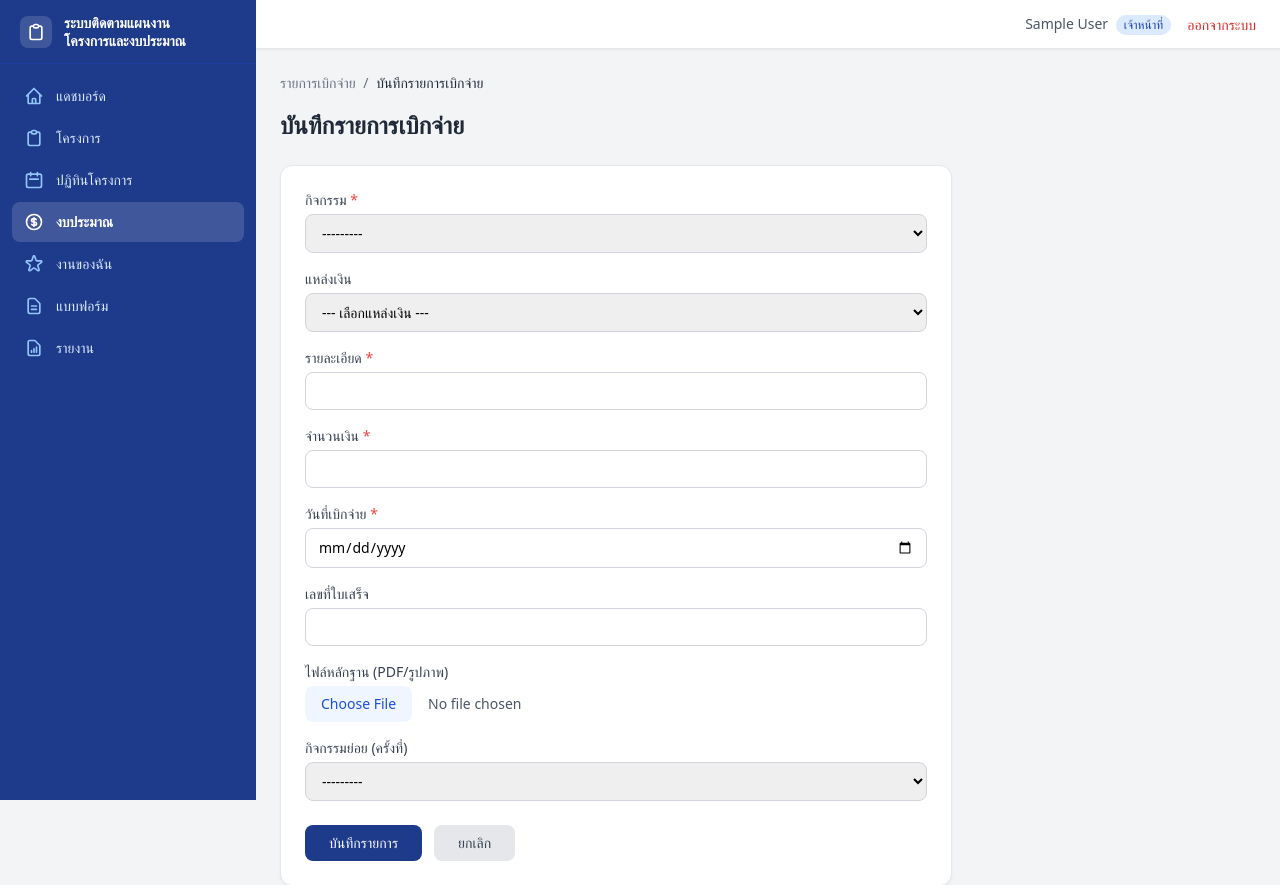
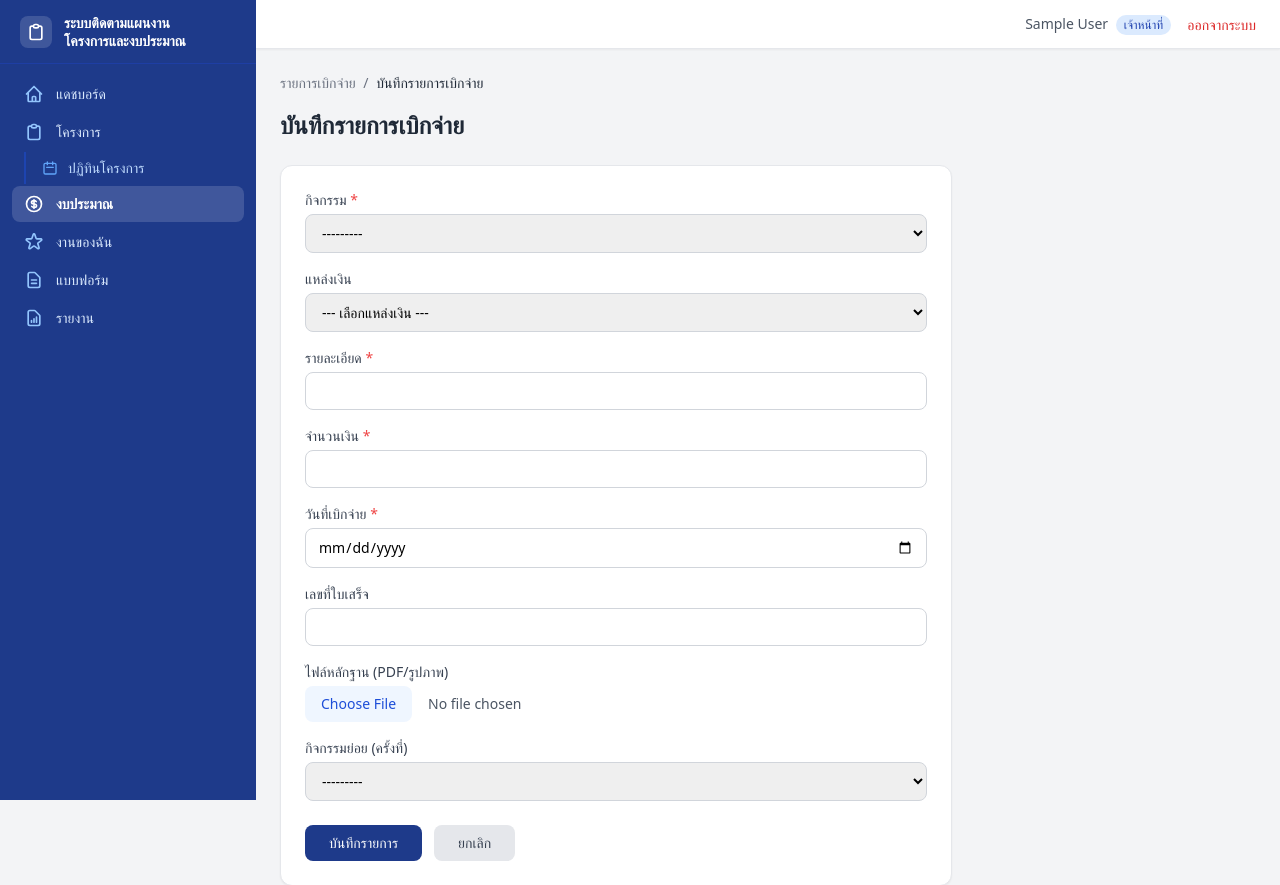
Before and after one commit to azimuthotg/projects_tracker, a Django app: page /budget/create/ in a window 1280 px wide. Shown: the top 885 px of the page. Run offline with Django 5.2, Linux system fonts and the light colour scheme; a user stored in the database is signed in; tables that the repository leaves empty hold one stand-in row (values such as "Sample post"); parts of the project's set-up code (start-up, migrations or seed data) failed here and were passed over; some libraries are stand-ins or nearby versions.

Commit message:
feat: collapsible admin section + sub-items in sidebar
- Admin section (8 items) collapses into a toggle button "จัดการระบบ"
  with animated chevron; closed by default, auto-expands when on any
  admin page, state persisted in localStorage across navigations
- ปฏิทินโครงการ indented as sub-item under โครงการ with border-left accent
- อนุมัติรายการ indented as sub-item under งบประมาณ (head/admin only)
- All main items: py-2 (was py-2.5) saving ~90px total height
- nav overflow-y-auto + max-height calc for small screens
- Fix แดชบอร์ด active state: was matching all dashboard/* pages,
  now correctly matches index only

Co-Authored-By: Claude Sonnet 4.6 <noreply@anthropic.com>

```diff
--- a/templates/components/sidebar.html
+++ b/templates/components/sidebar.html
@@ -1,24 +1,27 @@
 <aside class="fixed inset-y-0 left-0 z-30 w-64 bg-blue-900 text-white transform -translate-x-full md:translate-x-0 transition-transform duration-200" id="sidebar">
     <!-- Logo -->
-    <div class="flex items-center h-16 px-5 border-b border-blue-800/70">
+    <div class="flex items-center h-16 px-5 border-b border-blue-800/70 flex-shrink-0">
         <div class="w-8 h-8 bg-white/15 rounded-lg flex items-center justify-center mr-3 flex-shrink-0">
             <svg class="w-5 h-5 text-white" fill="none" stroke="currentColor" viewBox="0 0 24 24"><path stroke-linecap="round" stroke-linejoin="round" stroke-width="2" d="M9 5H7a2 2 0 00-2 2v12a2 2 0 002 2h10a2 2 0 002-2V7a2 2 0 00-2-2h-2M9 5a2 2 0 002 2h2a2 2 0 002-2M9 5a2 2 0 012-2h2a2 2 0 012 2"/></svg>
         </div>
         <h1 class="text-sm font-bold leading-tight">ระบบติดตามแผนงาน<br>โครงการและงบประมาณ</h1>
     </div>
 
-    <nav class="mt-3 px-3 space-y-0.5 pb-4">
+    <nav class="mt-3 px-3 space-y-0.5 pb-6 overflow-y-auto" style="max-height: calc(100vh - 4rem);">
+
+        <!-- แดชบอร์ด -->
         <a href="{% url 'dashboard:index' %}"
-           class="flex items-center px-3 py-2.5 text-sm rounded-lg transition-colors
-                  {% if request.resolver_match.app_name == 'dashboard' %}nav-active bg-white/15{% else %}hover:bg-blue-800/70 text-blue-100{% endif %}">
-            <svg class="w-4.5 h-4.5 w-5 h-5 mr-3 flex-shrink-0 {% if request.resolver_match.app_name == 'dashboard' %}text-white{% else %}text-blue-300{% endif %}" fill="none" stroke="currentColor" viewBox="0 0 24 24">
+           class="flex items-center px-3 py-2 text-sm rounded-lg transition-colors
+                  {% if request.resolver_match.app_name == 'dashboard' and request.resolver_match.url_name == 'index' %}nav-active bg-white/15{% else %}hover:bg-blue-800/70 text-blue-100{% endif %}">
+            <svg class="w-5 h-5 mr-3 flex-shrink-0 {% if request.resolver_match.app_name == 'dashboard' and request.resolver_match.url_name == 'index' %}text-white{% else %}text-blue-300{% endif %}" fill="none" stroke="currentColor" viewBox="0 0 24 24">
                 <path stroke-linecap="round" stroke-linejoin="round" stroke-width="2" d="M3 12l2-2m0 0l7-7 7 7M5 10v10a1 1 0 001 1h3m10-11l2 2m-2-2v10a1 1 0 01-1 1h-3m-6 0a1 1 0 001-1v-4a1 1 0 011-1h2a1 1 0 011 1v4a1 1 0 001 1m-6 0h6"/>
             </svg>
             แดชบอร์ด
         </a>
 
+        <!-- โครงการ -->
         <a href="{% url 'projects:project_list' %}"
-           class="flex items-center px-3 py-2.5 text-sm rounded-lg transition-colors
+           class="flex items-center px-3 py-2 text-sm rounded-lg transition-colors
                   {% if request.resolver_match.app_name == 'projects' and request.resolver_match.url_name == 'project_list' %}nav-active bg-white/15{% else %}hover:bg-blue-800/70 text-blue-100{% endif %}">
             <svg class="w-5 h-5 mr-3 flex-shrink-0 {% if request.resolver_match.app_name == 'projects' and request.resolver_match.url_name == 'project_list' %}text-white{% else %}text-blue-300{% endif %}" fill="none" stroke="currentColor" viewBox="0 0 24 24">
                 <path stroke-linecap="round" stroke-linejoin="round" stroke-width="2" d="M9 5H7a2 2 0 00-2 2v12a2 2 0 002 2h10a2 2 0 002-2V7a2 2 0 00-2-2h-2M9 5a2 2 0 002 2h2a2 2 0 002-2M9 5a2 2 0 012-2h2a2 2 0 012 2"/>
@@ -26,17 +29,19 @@
             โครงการ
         </a>
 
+        <!-- ปฏิทินโครงการ (sub-item ใต้ โครงการ) -->
         <a href="{% url 'projects:project_timeline' %}"
-           class="flex items-center px-3 py-2.5 text-sm rounded-lg transition-colors
-                  {% if request.resolver_match.url_name == 'project_timeline' %}nav-active bg-white/15{% else %}hover:bg-blue-800/70 text-blue-100{% endif %}">
-            <svg class="w-5 h-5 mr-3 flex-shrink-0 {% if request.resolver_match.url_name == 'project_timeline' %}text-white{% else %}text-blue-300{% endif %}" fill="none" stroke="currentColor" viewBox="0 0 24 24">
+           class="flex items-center ml-3 pl-4 pr-3 py-1.5 text-sm rounded-r-lg border-l-2 transition-colors
+                  {% if request.resolver_match.url_name == 'project_timeline' %}border-blue-400 bg-white/10 text-white{% else %}border-blue-700/50 hover:bg-blue-800/60 hover:border-blue-500 text-blue-200{% endif %}">
+            <svg class="w-4 h-4 mr-2.5 flex-shrink-0 {% if request.resolver_match.url_name == 'project_timeline' %}text-blue-300{% else %}text-blue-400{% endif %}" fill="none" stroke="currentColor" viewBox="0 0 24 24">
                 <path stroke-linecap="round" stroke-linejoin="round" stroke-width="2" d="M8 7V3m8 4V3m-9 8h10M5 21h14a2 2 0 002-2V7a2 2 0 00-2-2H5a2 2 0 00-2 2v12a2 2 0 002 2z"/>
             </svg>
             ปฏิทินโครงการ
         </a>
 
+        <!-- งบประมาณ -->
         <a href="{% url 'budget:expense_list' %}"
-           class="flex items-center px-3 py-2.5 text-sm rounded-lg transition-colors
+           class="flex items-center px-3 py-2 text-sm rounded-lg transition-colors
                   {% if request.resolver_match.app_name == 'budget' and request.resolver_match.url_name in 'expense_list,expense_create,expense_edit,expense_create_for_activity' %}nav-active bg-white/15{% else %}hover:bg-blue-800/70 text-blue-100{% endif %}">
             <svg class="w-5 h-5 mr-3 flex-shrink-0 {% if request.resolver_match.app_name == 'budget' and request.resolver_match.url_name in 'expense_list,expense_create,expense_edit,expense_create_for_activity' %}text-white{% else %}text-blue-300{% endif %}" fill="none" stroke="currentColor" viewBox="0 0 24 24">
                 <path stroke-linecap="round" stroke-linejoin="round" stroke-width="2" d="M12 8c-1.657 0-3 .895-3 2s1.343 2 3 2 3 .895 3 2-1.343 2-3 2m0-8c1.11 0 2.08.402 2.599 1M12 8V7m0 1v8m0 0v1m0-1c-1.11 0-2.08-.402-2.599-1M21 12a9 9 0 11-18 0 9 9 0 0118 0z"/>
@@ -44,12 +49,13 @@
             งบประมาณ
         </a>
 
+        <!-- อนุมัติรายการ (sub-item ใต้ งบประมาณ, เฉพาะ head/admin) -->
         {% if user.profile.role in "head,admin" %}
         <a href="{% url 'budget:approval_list' %}"
-           class="flex items-center justify-between px-3 py-2.5 text-sm rounded-lg transition-colors
-                  {% if request.resolver_match.url_name in 'approval_list,expense_approve' %}nav-active bg-white/15{% else %}hover:bg-blue-800/70 text-blue-100{% endif %}">
+           class="flex items-center justify-between ml-3 pl-4 pr-3 py-1.5 text-sm rounded-r-lg border-l-2 transition-colors
+                  {% if request.resolver_match.url_name in 'approval_list,expense_approve' %}border-blue-400 bg-white/10 text-white{% else %}border-blue-700/50 hover:bg-blue-800/60 hover:border-blue-500 text-blue-200{% endif %}">
             <span class="flex items-center">
-                <svg class="w-5 h-5 mr-3 flex-shrink-0 {% if request.resolver_match.url_name in 'approval_list,expense_approve' %}text-white{% else %}text-blue-300{% endif %}" fill="none" stroke="currentColor" viewBox="0 0 24 24">
+                <svg class="w-4 h-4 mr-2.5 flex-shrink-0 {% if request.resolver_match.url_name in 'approval_list,expense_approve' %}text-blue-300{% else %}text-blue-400{% endif %}" fill="none" stroke="currentColor" viewBox="0 0 24 24">
                     <path stroke-linecap="round" stroke-linejoin="round" stroke-width="2" d="M9 12l2 2 4-4m6 2a9 9 0 11-18 0 9 9 0 0118 0z"/>
                 </svg>
                 อนุมัติรายการ
@@ -62,9 +68,10 @@
         </a>
         {% endif %}
 
+        <!-- ภาพรวมผู้บริหาร -->
         {% if user.profile.role in "planner,head,admin,executive" %}
         <a href="{% url 'dashboard:executive' %}"
-           class="flex items-center px-3 py-2.5 text-sm rounded-lg transition-colors
+           class="flex items-center px-3 py-2 text-sm rounded-lg transition-colors
                   {% if request.resolver_match.url_name == 'executive' %}nav-active bg-white/15{% else %}hover:bg-blue-800/70 text-blue-100{% endif %}">
             <svg class="w-5 h-5 mr-3 flex-shrink-0 {% if request.resolver_match.url_name == 'executive' %}text-white{% else %}text-blue-300{% endif %}" fill="none" stroke="currentColor" viewBox="0 0 24 24">
                 <path stroke-linecap="round" stroke-linejoin="round" stroke-width="2" d="M9 19v-6a2 2 0 00-2-2H5a2 2 0 00-2 2v6a2 2 0 002 2h2a2 2 0 002-2zm0 0V9a2 2 0 012-2h2a2 2 0 012 2v10m-6 0a2 2 0 002 2h2a2 2 0 002-2m0 0V5a2 2 0 012-2h2a2 2 0 012 2v14a2 2 0 01-2 2h-2a2 2 0 01-2-2z"/>
@@ -73,9 +80,10 @@
         </a>
         {% endif %}
 
+        <!-- งานของฉัน -->
         {% if user.profile.role != "executive" %}
         <a href="{% url 'dashboard:my_tasks' %}"
-           class="flex items-center px-3 py-2.5 text-sm rounded-lg transition-colors
+           class="flex items-center px-3 py-2 text-sm rounded-lg transition-colors
                   {% if request.resolver_match.url_name == 'my_tasks' %}nav-active bg-white/15{% else %}hover:bg-blue-800/70 text-blue-100{% endif %}">
             <svg class="w-5 h-5 mr-3 flex-shrink-0 {% if request.resolver_match.url_name == 'my_tasks' %}text-white{% else %}text-blue-300{% endif %}" fill="none" stroke="currentColor" viewBox="0 0 24 24">
                 <path stroke-linecap="round" stroke-linejoin="round" stroke-width="2" d="M11.049 2.927c.3-.921 1.603-.921 1.902 0l1.519 4.674a1 1 0 00.95.69h4.915c.969 0 1.371 1.24.588 1.81l-3.976 2.888a1 1 0 00-.363 1.118l1.518 4.674c.3.922-.755 1.688-1.538 1.118l-3.976-2.888a1 1 0 00-1.176 0l-3.976 2.888c-.783.57-1.838-.197-1.538-1.118l1.518-4.674a1 1 0 00-.363-1.118l-3.976-2.888c-.784-.57-.38-1.81.588-1.81h4.914a1 1 0 00.951-.69l1.519-4.674z"/>
@@ -84,8 +92,9 @@
         </a>
         {% endif %}
 
+        <!-- แบบฟอร์ม -->
         <a href="{% url 'projects:forms_list' %}"
-           class="flex items-center px-3 py-2.5 text-sm rounded-lg transition-colors
+           class="flex items-center px-3 py-2 text-sm rounded-lg transition-colors
                   {% if request.resolver_match.url_name in 'forms_list,forms_manage,forms_edit' %}nav-active bg-white/15{% else %}hover:bg-blue-800/70 text-blue-100{% endif %}">
             <svg class="w-5 h-5 mr-3 flex-shrink-0 {% if request.resolver_match.url_name in 'forms_list,forms_manage,forms_edit' %}text-white{% else %}text-blue-300{% endif %}" fill="none" stroke="currentColor" viewBox="0 0 24 24">
                 <path stroke-linecap="round" stroke-linejoin="round" stroke-width="2" d="M9 12h6m-6 4h6m2 5H7a2 2 0 01-2-2V5a2 2 0 012-2h5.586a1 1 0 01.707.293l5.414 5.414a1 1 0 01.293.707V19a2 2 0 01-2 2z"/>
@@ -93,8 +102,9 @@
             แบบฟอร์ม
         </a>
 
+        <!-- รายงาน -->
         <a href="{% url 'reports:budget_report' %}"
-           class="flex items-center px-3 py-2.5 text-sm rounded-lg transition-colors
+           class="flex items-center px-3 py-2 text-sm rounded-lg transition-colors
                   {% if request.resolver_match.app_name == 'reports' %}nav-active bg-white/15{% else %}hover:bg-blue-800/70 text-blue-100{% endif %}">
             <svg class="w-5 h-5 mr-3 flex-shrink-0 {% if request.resolver_match.app_name == 'reports' %}text-white{% else %}text-blue-300{% endif %}" fill="none" stroke="currentColor" viewBox="0 0 24 24">
                 <path stroke-linecap="round" stroke-linejoin="round" stroke-width="2" d="M9 17v-2m3 2v-4m3 4v-6m2 10H7a2 2 0 01-2-2V5a2 2 0 012-2h5.586a1 1 0 01.707.293l5.414 5.414a1 1 0 01.293.707V19a2 2 0 01-2 2z"/>
@@ -102,27 +112,44 @@
             รายงาน
         </a>
 
+        <!-- ──── ผู้ดูแลระบบ (collapsible) ──── -->
         {% if user.profile.role == "admin" %}
-        <div class="pt-4 mt-3 border-t border-blue-800/60">
-            <p class="px-3 text-xs uppercase tracking-widest text-blue-400/70 mb-2 font-medium">ผู้ดูแลระบบ</p>
+        <div class="pt-3 mt-2 border-t border-blue-800/60">
+
+            <button type="button" id="admin-toggle-btn" onclick="toggleAdminMenu()"
+                    class="w-full flex items-center justify-between px-3 py-2 text-sm rounded-lg hover:bg-blue-800/70 text-blue-100 transition-colors cursor-pointer">
+                <span class="flex items-center">
+                    <svg class="w-5 h-5 mr-3 flex-shrink-0 text-blue-300" fill="none" stroke="currentColor" viewBox="0 0 24 24">
+                        <path stroke-linecap="round" stroke-linejoin="round" stroke-width="2" d="M10.325 4.317c.426-1.756 2.924-1.756 3.35 0a1.724 1.724 0 002.573 1.066c1.543-.94 3.31.826 2.37 2.37a1.724 1.724 0 001.065 2.572c1.756.426 1.756 2.924 0 3.35a1.724 1.724 0 00-1.066 2.573c.94 1.543-.826 3.31-2.37 2.37a1.724 1.724 0 00-2.572 1.065c-.426 1.756-2.924 1.756-3.35 0a1.724 1.724 0 00-2.573-1.066c-1.543.94-3.31-.826-2.37-2.37a1.724 1.724 0 00-1.065-2.572c-1.756-.426-1.756-2.924 0-3.35a1.724 1.724 0 001.066-2.573c-.94-1.543.826-3.31 2.37-2.37.996.608 2.296.07 2.572-1.065z"/>
+                        <path stroke-linecap="round" stroke-linejoin="round" stroke-width="2" d="M15 12a3 3 0 11-6 0 3 3 0 016 0z"/>
+                    </svg>
+                    <span class="font-medium">จัดการระบบ</span>
+                </span>
+                <svg id="admin-chevron" class="w-4 h-4 text-blue-400 flex-shrink-0" style="transition: transform 0.3s ease;" fill="none" stroke="currentColor" viewBox="0 0 24 24">
+                    <path stroke-linecap="round" stroke-linejoin="round" stroke-width="2" d="M19 9l-7 7-7-7"/>
+                </svg>
+            </button>
+
+            <div id="admin-menu" class="overflow-hidden" style="max-height: 0; transition: max-height 0.3s ease;">
+                <div class="mt-1 space-y-0.5">
 
                     <a href="{% url 'accounts:manage_dashboard' %}"
-               class="flex items-center px-3 py-2.5 text-sm rounded-lg transition-colors
+                       class="flex items-center px-3 py-2 text-sm rounded-lg transition-colors
                               {% if request.resolver_match.url_name == 'manage_dashboard' %}nav-active bg-white/15{% else %}hover:bg-blue-800/70 text-blue-100{% endif %}">
                         <svg class="w-5 h-5 mr-3 flex-shrink-0 text-blue-300" fill="none" stroke="currentColor" viewBox="0 0 24 24"><path stroke-linecap="round" stroke-linejoin="round" stroke-width="2" d="M4 5a1 1 0 011-1h14a1 1 0 011 1v2a1 1 0 01-1 1H5a1 1 0 01-1-1V5zM4 13a1 1 0 011-1h6a1 1 0 011 1v6a1 1 0 01-1 1H5a1 1 0 01-1-1v-6zM16 13a1 1 0 011-1h2a1 1 0 011 1v6a1 1 0 01-1 1h-2a1 1 0 01-1-1v-6z"/></svg>
                         ภาพรวมระบบ
                     </a>
 
                     <a href="{% url 'accounts:user_list' %}"
-               class="flex items-center px-3 py-2.5 text-sm rounded-lg transition-colors
+                       class="flex items-center px-3 py-2 text-sm rounded-lg transition-colors
                               {% if request.resolver_match.url_name in 'user_list,user_create,user_edit' %}nav-active bg-white/15{% else %}hover:bg-blue-800/70 text-blue-100{% endif %}">
                         <svg class="w-5 h-5 mr-3 flex-shrink-0 text-blue-300" fill="none" stroke="currentColor" viewBox="0 0 24 24"><path stroke-linecap="round" stroke-linejoin="round" stroke-width="2" d="M12 4.354a4 4 0 110 5.292M15 21H3v-1a6 6 0 0112 0v1zm0 0h6v-1a6 6 0 00-9-5.197M13 7a4 4 0 11-8 0 4 4 0 018 0z"/></svg>
                         ผู้ใช้งาน
                     </a>
 
                     <a href="{% url 'accounts:pending_user_list' %}"
-               class="flex items-center justify-between px-3 py-2.5 text-sm rounded-lg transition-colors
-                      {% if request.resolver_match.url_name in 'pending_user_list' %}nav-active bg-white/15{% else %}hover:bg-blue-800/70 text-blue-100{% endif %}">
+                       class="flex items-center justify-between px-3 py-2 text-sm rounded-lg transition-colors
+                              {% if request.resolver_match.url_name == 'pending_user_list' %}nav-active bg-white/15{% else %}hover:bg-blue-800/70 text-blue-100{% endif %}">
                         <span class="flex items-center">
                             <svg class="w-5 h-5 mr-3 flex-shrink-0 text-blue-300" fill="none" stroke="currentColor" viewBox="0 0 24 24"><path stroke-linecap="round" stroke-linejoin="round" stroke-width="2" d="M18 9v3m0 0v3m0-3h3m-3 0h-3m-2-5a4 4 0 11-8 0 4 4 0 018 0zM3 20a6 6 0 0112 0v1H3v-1z"/></svg>
                             รออนุมัติ
@@ -135,28 +162,28 @@
                     </a>
 
                     <a href="{% url 'accounts:approved_org_list' %}"
-               class="flex items-center px-3 py-2.5 text-sm rounded-lg transition-colors
+                       class="flex items-center px-3 py-2 text-sm rounded-lg transition-colors
                               {% if request.resolver_match.url_name in 'approved_org_list,approved_org_create,approved_org_edit' %}nav-active bg-white/15{% else %}hover:bg-blue-800/70 text-blue-100{% endif %}">
                         <svg class="w-5 h-5 mr-3 flex-shrink-0 text-blue-300" fill="none" stroke="currentColor" viewBox="0 0 24 24"><path stroke-linecap="round" stroke-linejoin="round" stroke-width="2" d="M9 12l2 2 4-4M7.835 4.697a3.42 3.42 0 001.946-.806 3.42 3.42 0 014.438 0 3.42 3.42 0 001.946.806 3.42 3.42 0 013.138 3.138 3.42 3.42 0 00.806 1.946 3.42 3.42 0 010 4.438 3.42 3.42 0 00-.806 1.946 3.42 3.42 0 01-3.138 3.138 3.42 3.42 0 00-1.946.806 3.42 3.42 0 01-4.438 0 3.42 3.42 0 00-1.946-.806 3.42 3.42 0 01-3.138-3.138 3.42 3.42 0 00-.806-1.946 3.42 3.42 0 010-4.438 3.42 3.42 0 00.806-1.946 3.42 3.42 0 013.138-3.138z"/></svg>
                         Auto-Approve
                     </a>
 
                     <a href="{% url 'accounts:department_list' %}"
-               class="flex items-center px-3 py-2.5 text-sm rounded-lg transition-colors
+                       class="flex items-center px-3 py-2 text-sm rounded-lg transition-colors
                               {% if request.resolver_match.url_name in 'department_list,department_create,department_edit' %}nav-active bg-white/15{% else %}hover:bg-blue-800/70 text-blue-100{% endif %}">
                         <svg class="w-5 h-5 mr-3 flex-shrink-0 text-blue-300" fill="none" stroke="currentColor" viewBox="0 0 24 24"><path stroke-linecap="round" stroke-linejoin="round" stroke-width="2" d="M19 21V5a2 2 0 00-2-2H7a2 2 0 00-2 2v16m14 0h2m-2 0h-5m-9 0H3m2 0h5M9 7h1m-1 4h1m4-4h1m-1 4h1m-5 10v-5a1 1 0 011-1h2a1 1 0 011 1v5m-4 0h4"/></svg>
                         แผนก
                     </a>
 
                     <a href="{% url 'accounts:fiscalyear_list' %}"
-               class="flex items-center px-3 py-2.5 text-sm rounded-lg transition-colors
+                       class="flex items-center px-3 py-2 text-sm rounded-lg transition-colors
                               {% if request.resolver_match.url_name in 'fiscalyear_list,fiscalyear_create,fiscalyear_edit' %}nav-active bg-white/15{% else %}hover:bg-blue-800/70 text-blue-100{% endif %}">
                         <svg class="w-5 h-5 mr-3 flex-shrink-0 text-blue-300" fill="none" stroke="currentColor" viewBox="0 0 24 24"><path stroke-linecap="round" stroke-linejoin="round" stroke-width="2" d="M8 7V3m8 4V3m-9 8h10M5 21h14a2 2 0 002-2V7a2 2 0 00-2-2H5a2 2 0 00-2 2v12a2 2 0 002 2z"/></svg>
                         ปีงบประมาณ
                     </a>
 
                     <a href="{% url 'projects:delete_request_list' %}"
-               class="flex items-center justify-between px-3 py-2.5 text-sm rounded-lg transition-colors
+                       class="flex items-center justify-between px-3 py-2 text-sm rounded-lg transition-colors
                               {% if 'delete_request' in request.resolver_match.url_name %}nav-active bg-white/15{% else %}hover:bg-blue-800/70 text-blue-100{% endif %}">
                         <span class="flex items-center">
                             <svg class="w-5 h-5 mr-3 flex-shrink-0 text-blue-300" fill="none" stroke="currentColor" viewBox="0 0 24 24"><path stroke-linecap="round" stroke-linejoin="round" stroke-width="2" d="M19 7l-.867 12.142A2 2 0 0116.138 21H7.862a2 2 0 01-1.995-1.858L5 7m5 4v6m4-6v6m1-10V4a1 1 0 00-1-1h-4a1 1 0 00-1 1v3M4 7h16"/></svg>
@@ -170,14 +197,63 @@
                     </a>
 
                     <a href="{% url 'accounts:audit_log_list' %}"
-               class="flex items-center px-3 py-2.5 text-sm rounded-lg transition-colors
+                       class="flex items-center px-3 py-2 text-sm rounded-lg transition-colors
                               {% if request.resolver_match.url_name == 'audit_log_list' %}nav-active bg-white/15{% else %}hover:bg-blue-800/70 text-blue-100{% endif %}">
                         <svg class="w-5 h-5 mr-3 flex-shrink-0 text-blue-300" fill="none" stroke="currentColor" viewBox="0 0 24 24">
                             <path stroke-linecap="round" stroke-linejoin="round" stroke-width="2" d="M9 5H7a2 2 0 00-2 2v12a2 2 0 002 2h10a2 2 0 002-2V7a2 2 0 00-2-2h-2M9 5a2 2 0 002 2h2a2 2 0 002-2M9 5a2 2 0 012-2h2a2 2 0 012 2m-3 7h3m-3 4h3m-6-4h.01M9 16h.01"/>
                         </svg>
                         Audit Log
                     </a>
+
+                </div>
+            </div>
         </div>
         {% endif %}
+
     </nav>
+
+    {% if user.profile.role == "admin" %}
+    <script>
+    const _adminUrlNames = [
+        'manage_dashboard',
+        'user_list', 'user_create', 'user_edit',
+        'pending_user_list',
+        'approved_org_list', 'approved_org_create', 'approved_org_edit',
+        'department_list', 'department_create', 'department_edit',
+        'fiscalyear_list', 'fiscalyear_create', 'fiscalyear_edit',
+        'delete_request_list', 'delete_request_approve',
+        'audit_log_list'
+    ];
+    const _currentUrlName = '{{ request.resolver_match.url_name }}';
+
+    function toggleAdminMenu() {
+        const menu = document.getElementById('admin-menu');
+        const chevron = document.getElementById('admin-chevron');
+        const isOpen = parseInt(menu.style.maxHeight) > 0;
+        if (isOpen) {
+            menu.style.maxHeight = '0';
+            chevron.style.transform = 'rotate(0deg)';
+            localStorage.setItem('adminMenuOpen', 'false');
+        } else {
+            menu.style.maxHeight = menu.scrollHeight + 'px';
+            chevron.style.transform = 'rotate(180deg)';
+            localStorage.setItem('adminMenuOpen', 'true');
+        }
+    }
+
+    (function initAdminMenu() {
+        const menu = document.getElementById('admin-menu');
+        const chevron = document.getElementById('admin-chevron');
+        const isAdminPage = _adminUrlNames.includes(_currentUrlName);
+        const savedOpen = localStorage.getItem('adminMenuOpen') === 'true';
+        if (isAdminPage || savedOpen) {
+            menu.style.transition = 'none';
+            menu.style.maxHeight = menu.scrollHeight + 'px';
+            chevron.style.transform = 'rotate(180deg)';
+            setTimeout(function() { menu.style.transition = 'max-height 0.3s ease'; }, 50);
+        }
+    })();
+    </script>
+    {% endif %}
+
 </aside>
```
Lines whose indentation alone changed are shown as unchanged.
